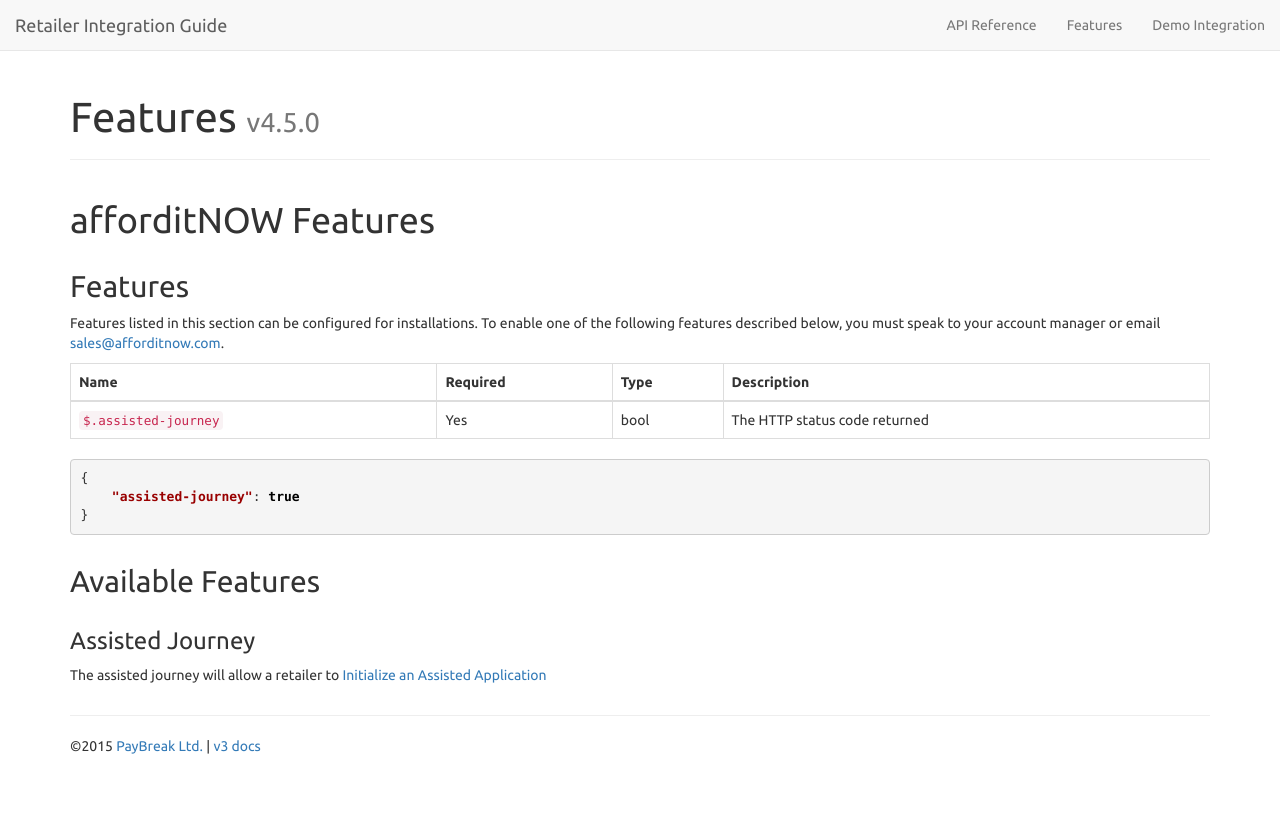
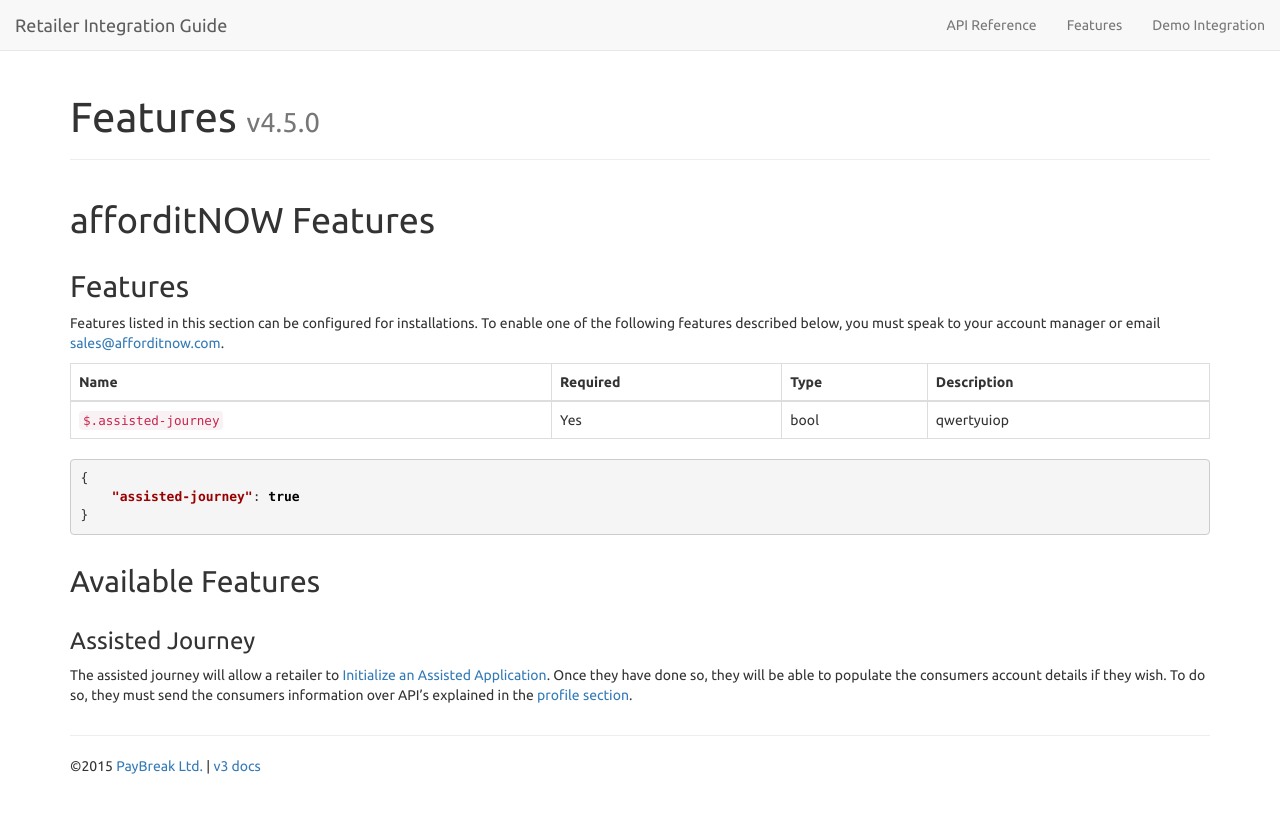
Before and after one commit to PayBreak/retailer-integration-guide, a Jekyll site: the page built from features/index.md, in a window 1280 px wide. Shown: the top 813 px of the page. Built offline with Jekyll 4.4.1, drawn with Linux system fonts in a browser that asks for light colours; nearby versions of some CDN libraries; Markdown is read by kramdown in place of the engine named in the settings.

Commit message:
Assisted journey explanation

````diff
--- a/_includes/v4/features.md
+++ b/_includes/v4/features.md
@@ -6,7 +6,7 @@ or email [sales@afforditnow.com](mailto:sales@afforditnow.com).
 
 Name | Required | Type | Description
 --- | --- | --- | ---
-`$.assisted-journey` | Yes | bool | The HTTP status code returned
+`$.assisted-journey` | Yes | bool | qwertyuiop
 
 ```json
 {
@@ -18,4 +18,4 @@ Name | Required | Type | Description
 
 ### Assisted Journey
 
-The assisted journey will allow a retailer to [Initialize an Assisted Application]({{ site.baseurl }}/api/#initialize-an-assisted-application)
+The assisted journey will allow a retailer to [Initialize an Assisted Application]({{ site.baseurl }}/api/#initialize-an-assisted-application). Once they have done so, they will be able to populate the consumers account details if they wish. To do so, they must send the consumers information over API's explained in the [profile section](#abcdefghijklmnopqrstuvwxyz).
````
